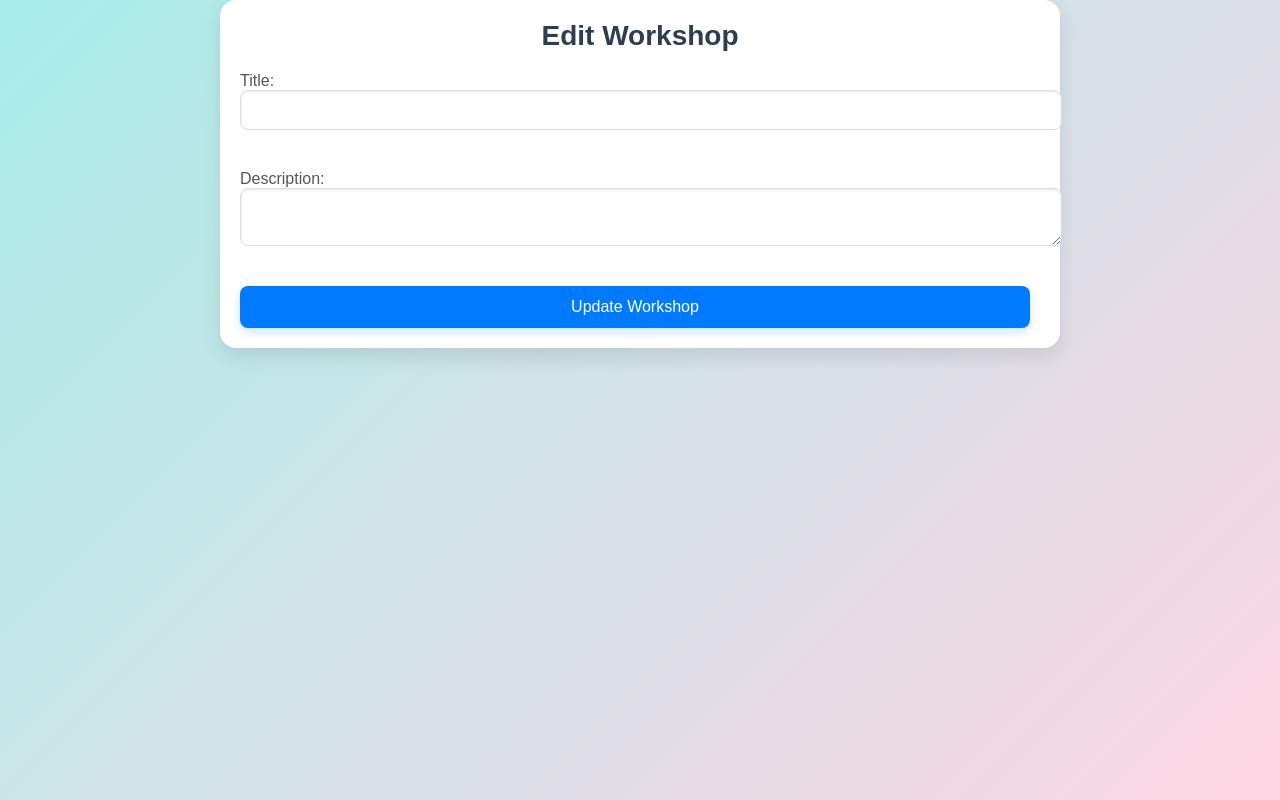
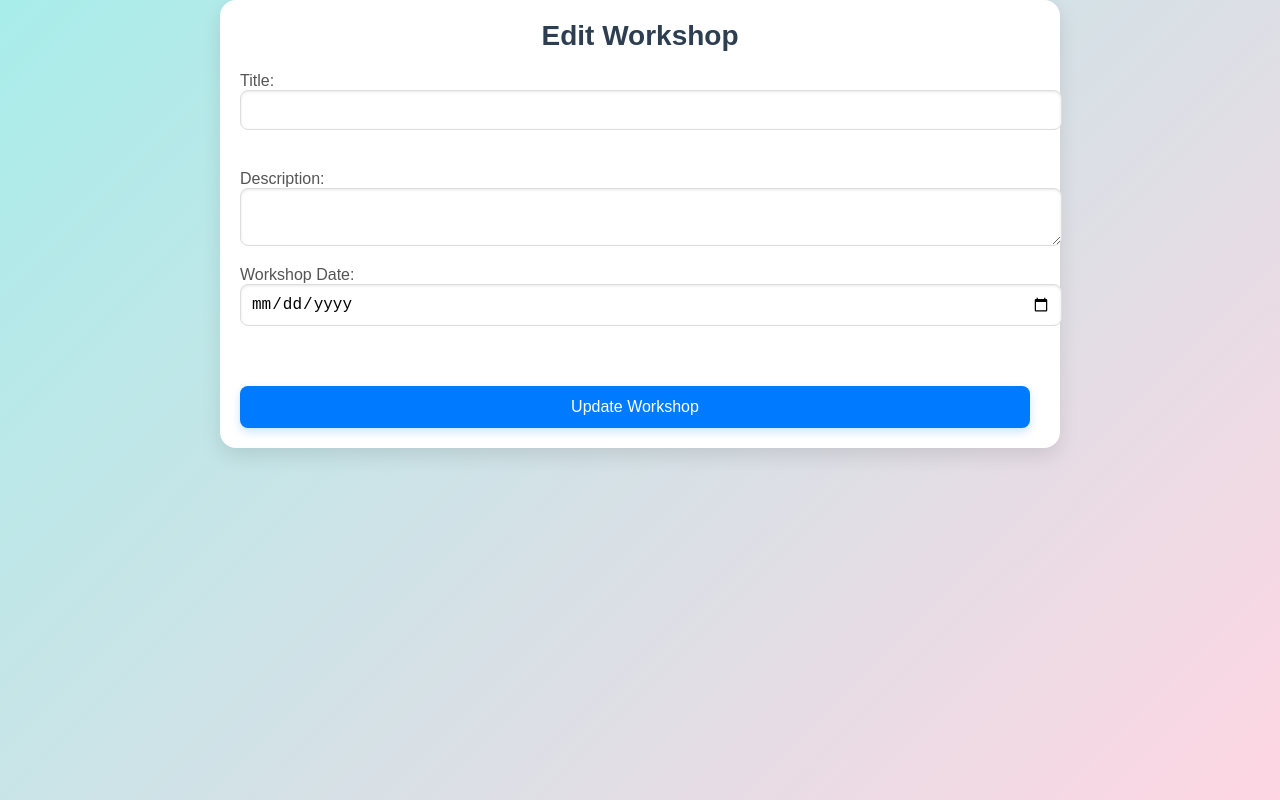
Before and after one commit to robbyjayjays/kruis-jayjays, a React (Create React App) app: page /edit-workshop/1 in a window 1280 px wide. Built offline with nearby package versions, Linux system fonts and the light colour scheme; no server answers; sample sign-in values are in the browser's storage.

Commit message:
editting the workshop date

```diff
--- a/src/components/EditWorkshop.jsx
+++ b/src/components/EditWorkshop.jsx
@@ -6,7 +6,7 @@ import '../assets/css/editWorkshop.css';
 const EditWorkshop = () => {
     const { id } = useParams(); // Get the workshop ID from the route parameter
     const navigate = useNavigate();
-    const [workshop, setWorkshop] = useState({ title: '', description: '' });
+    const [workshop, setWorkshop] = useState({ title: '', description: '', workshop_date: '' });
     const [loading, setLoading] = useState(true);
     const token = localStorage.getItem('token'); // Check token in localStorage
 
@@ -58,6 +58,7 @@ const EditWorkshop = () => {
                     id,
                     title: workshop.title,
                     description: workshop.description,
+                    workshop_date: workshop.workshop_date,
                 }),
             });
 
@@ -102,6 +103,16 @@ const EditWorkshop = () => {
                         required
                     />
                 </label>
+                <label>
+                    Workshop Date:
+                    <input
+                        type="date"
+                        name="workshop_date"
+                        value={workshop.workshop_date}
+                        onChange={handleChange}
+                        required
+                    />
+                </label>
                 <button type="submit">Update Workshop</button>
             </form>
         </div>
```
Also changed, not shown: api/edit-workshop.js (+7 -7 lines).
